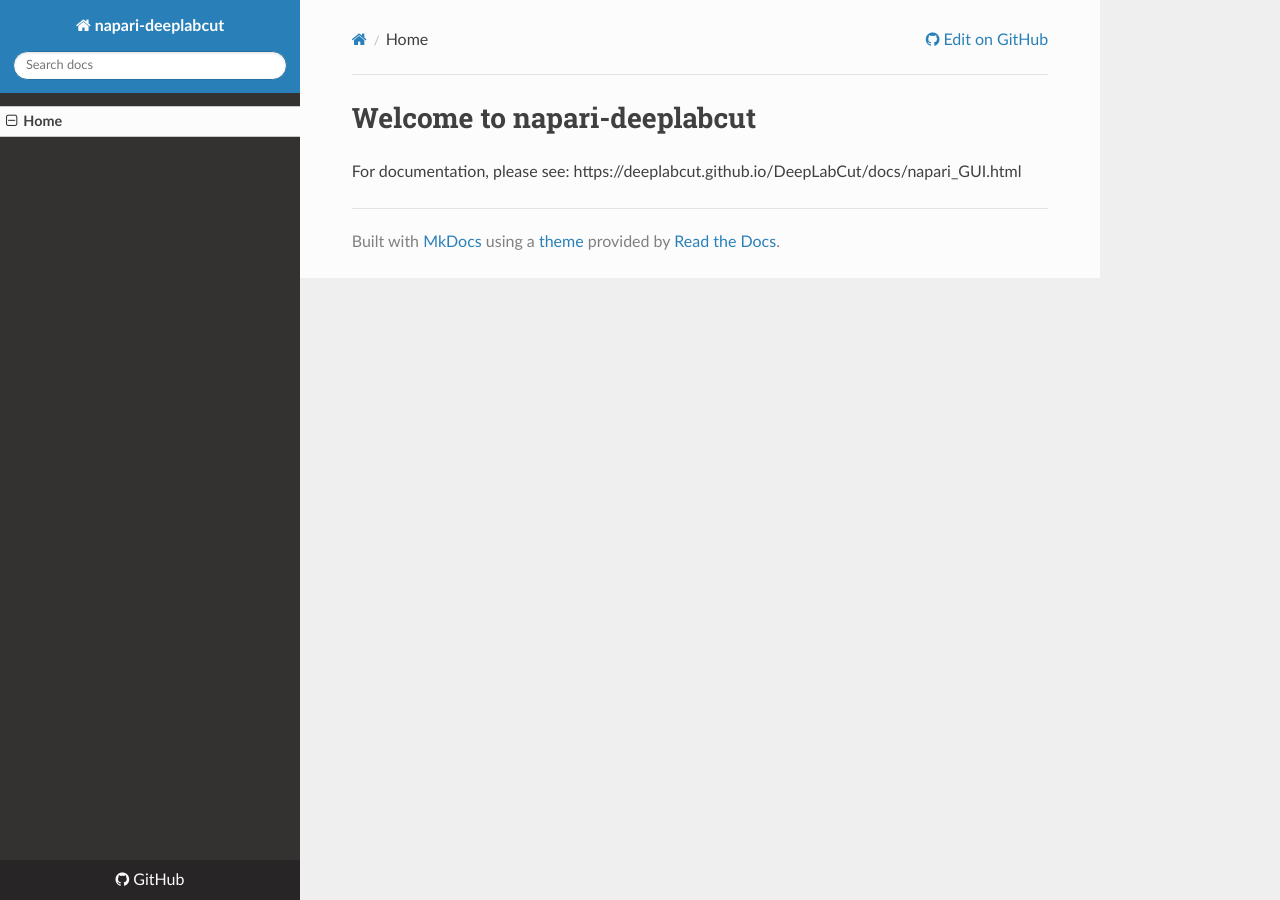
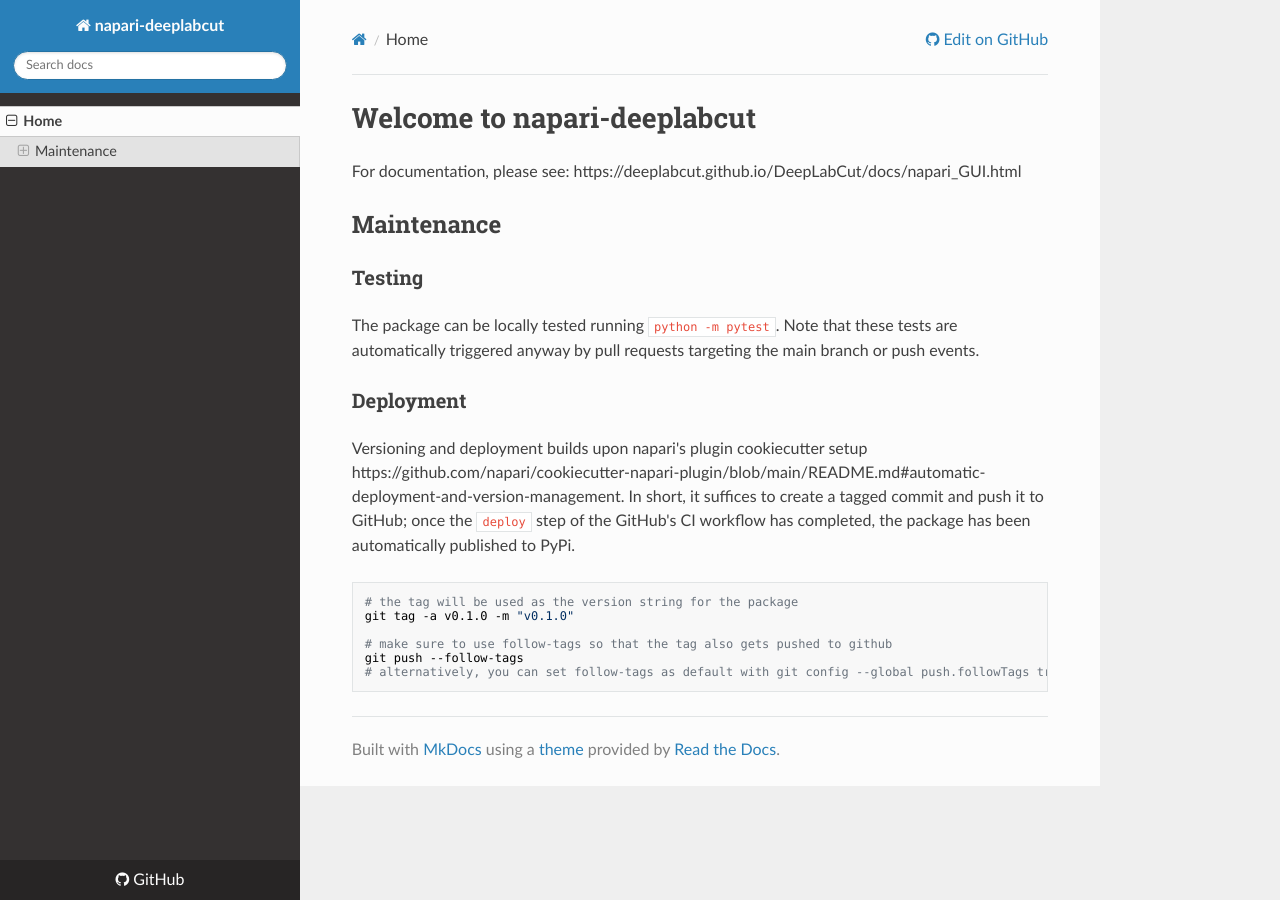
Before and after one commit to DeepLabCut/napari-deeplabcut, an MkDocs documentation site: the page built from docs/index.md, in a window 1280 px wide. Built offline with MkDocs 1.6.1, drawn with Linux system fonts in a browser that asks for light colours; nearby versions of some CDN libraries; old or Windows-style settings are respelled for this version of MkDocs.

Commit message:
Add some maintenance docs

````diff
--- a/docs/index.md
+++ b/docs/index.md
@@ -1,3 +1,24 @@
 # Welcome to napari-deeplabcut
 
 For documentation, please see: https://deeplabcut.github.io/DeepLabCut/docs/napari_GUI.html
+
+## Maintenance
+
+### Testing
+
+The package can be locally tested running `python -m pytest`. Note that these tests are automatically triggered anyway by pull requests targeting the main branch or push events.
+
+### Deployment
+
+Versioning and deployment builds upon napari's plugin cookiecutter setup
+https://github.com/napari/cookiecutter-napari-plugin/blob/main/README.md#automatic-deployment-and-version-management.
+In short, it suffices to create a tagged commit and push it to GitHub; once the `deploy` step of the GitHub's CI workflow has completed, the package has been automatically published to PyPi.
+
+```bash
+# the tag will be used as the version string for the package
+git tag -a v0.1.0 -m "v0.1.0"
+
+# make sure to use follow-tags so that the tag also gets pushed to github
+git push --follow-tags
+# alternatively, you can set follow-tags as default with git config --global push.followTags true
+```
````
